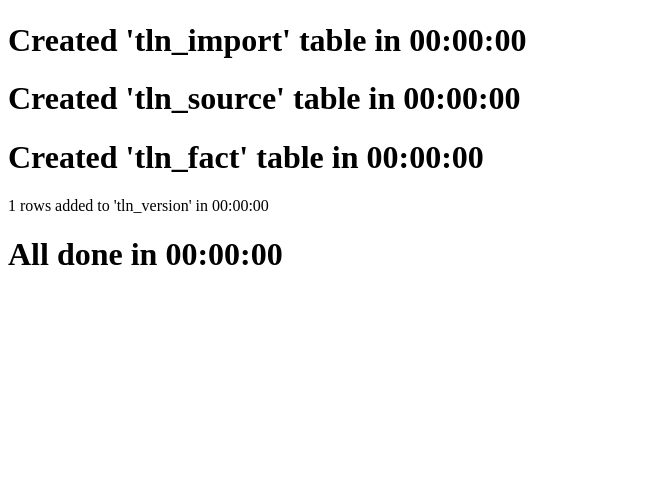
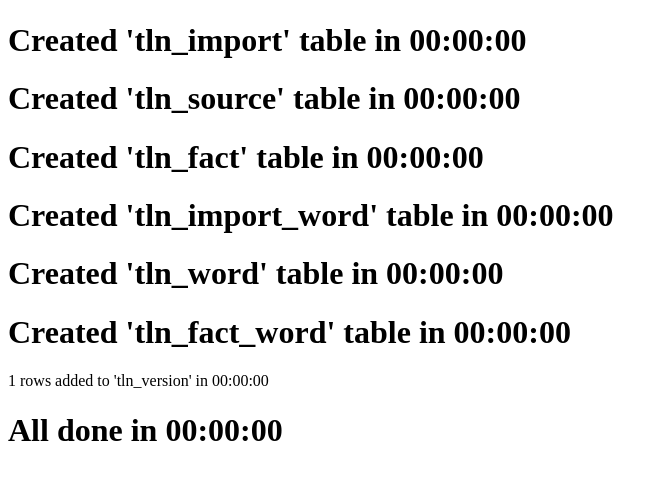
Before and after one commit to derekedw/Timeline, a PHP site: page /install.php in a window 1280 px wide. Shown: the part 299-779 px from the top of the page, without its empty margins (0-668 px from the left). Run offline with PHP 8.4, Linux system fonts and the light colour scheme; a stand-in replaces the project's code that opens the database connection; some libraries are stand-ins or nearby versions.

Commit message:
Created and tested the word extraction/transformation/load system.

```diff
--- a/TlnData.php
+++ b/TlnData.php
@@ -181,7 +181,60 @@ class TlnData {
 			return false;
 		}
 	}
-
+    function create_import_word() {
+		$starttime = time();
+		$sql = 'CREATE TABLE tln_import_word (
+			tln_import_word_id BIGINT UNSIGNED NOT NULL AUTO_INCREMENT,
+			tln_fact_id BIGINT UNSIGNED NOT NULL,
+	    	word VARCHAR(255) NOT NULL,
+	    	tln_concurrency_id BIGINT UNSIGNED NOT NULL,
+			PRIMARY KEY (tln_import_word_id),
+			UNIQUE KEY tln_import_word_uniq(tln_fact_id, word)
+		)';
+		if ($this->db->query($sql) == TRUE) {
+			$endtime = time();
+			print $this->h1('Created \'tln_import_word\' table in ' . gmdate('H:i:s', $endtime - $starttime));
+			return true;
+		} else {
+			print $this->h1('Error creating \'tln_import_word\' table: ' . $this->db->error . "<br />");
+			return false;
+		}
+	}
+	function create_word() {
+		$starttime = time();
+		$sql = 'CREATE TABLE tln_word (
+			tln_word_id BIGINT UNSIGNED NOT NULL AUTO_INCREMENT,
+	    	word VARCHAR(255) NOT NULL,
+			UNIQUE KEY tln_word_uniq(word),
+	    	PRIMARY KEY (tln_word_id)
+		)';
+		if ($this->db->query($sql) == TRUE) {
+			$endtime = time();
+			print $this->h1('Created \'tln_word\' table in ' . gmdate('H:i:s', $endtime - $starttime));
+			return true;
+		} else {
+			print $this->h1('Error creating \'tln_word\' table: ' . $this->db->error . "<br />");
+			return false;
+		}
+	}
+    function create_fact_word() {
+		$starttime = time();
+		$sql = 'CREATE TABLE tln_fact_word (
+			tln_word_id BIGINT UNSIGNED NOT NULL,
+			tln_fact_id BIGINT UNSIGNED NOT NULL,
+	    	PRIMARY KEY (tln_word_id, tln_fact_id),
+			FOREIGN KEY (tln_fact_id) REFERENCES tln_fact(tln_fact_id),
+			FOREIGN KEY (tln_word_id) REFERENCES tln_word(tln_word_id)
+		)';
+		if ($this->db->query($sql) == TRUE) {
+			$endtime = time();
+			print $this->h1('Created \'tln_fact_word\' table in ' . gmdate('H:i:s', $endtime - $starttime));
+			return true;
+		} else {
+			print $this->h1('Error creating \'tln_fact_word\' table: ' . $this->db->error . "<br />");
+			return false;
+		}
+	}
 	function fill_date() {
 		$count = 0;
 		$rows = array();
@@ -282,12 +335,78 @@ class TlnData {
     				i.tln_concurrency_id = ' . $concurrency . '
     			group by d.tln_date_id, t.tln_time_id, s.tln_source_id, substring(i.description,255), substring(i.filename,255), i.inode';
 		if (! $this->db->query($sql)) {
-			print('Error filling table: ' . $this->db->error . "\n");
+			print('Error filling \'tln_fact\' table: ' . $this->db->error . "\n");
 			return false;
 		}
 		$endtime = time();
 		print $this->db->affected_rows . ' rows added to \'tln_fact\' in ' . gmdate('H:i:s', $endtime - $starttime) . "\n";
 		return true;
+	}
+	private function fill_fact_word($concurrency) {
+		$starttime = time();
+		$sql = 'insert ignore into tln_fact_word(tln_fact_id, tln_word_id)
+				select f.tln_fact_id, w.tln_word_id
+				from tln_fact f, tln_word w, tln_import_word j
+				where f.tln_fact_id = j.tln_fact_id and w.word = j.word';
+    	if (! $this->db->query($sql)) {
+			print('Error filling \'tln_fact_word\' table [' . $this->db->errno . ']: ' . $this->db->error . "\n");
+			return false;
+		}
+		$endtime = time();
+		print $this->db->affected_rows . ' rows added to \'tln_fact_word\' in ' . gmdate('H:i:s', $endtime - $starttime) . "\n";
+		return true;
+	}
+	private function fill_word($concurrency) {
+		$starttime = time();
+		$sql = 'insert ignore into tln_word(word)
+    			select word
+    			from tln_import_word
+    			where tln_concurrency_id = ' . $concurrency;
+		if (! $this->db->query($sql)) {
+			print('Error filling \'tln_word\' table: ' . $this->db->error . "\n");
+			return false;
+		}
+		$endtime = time();
+		print $this->db->affected_rows . ' rows added to \'tln_word\' in ' . gmdate('H:i:s', $endtime - $starttime) . "\n";
+		return true;
+	}
+	private function fill_import_word($concurrency) {
+		$starttime = time();
+		$inserted = 0;
+		$sql = 'select tln_fact_id, short, description
+				from tln_fact ';
+				// where tln_concurrency_id = ' . $concurrency;
+		if ($stmt = $this->db->prepare($sql)) {
+			$stmt->execute();
+			$stmt->store_result();
+			$stmt->bind_result($id, $short, $description);
+			$words = array();
+			while ($stmt->fetch()) {
+				preg_match_all('/\w+([_.@:]\w+)*/', $short . ' ' . $description, $matches);
+				foreach ($matches[0] as $input) {
+					$words[] = '(' . implode(',', array(
+						$id,
+						$concurrency,
+						'\'' . mysqli_real_escape_string($this->db, $input) . '\'')) . ')';
+				}
+			}
+			$stmt->free_result();
+			foreach (array_chunk($words, 5000) as $chunk) {
+				$sql = 'insert ignore into tln_import_word (tln_fact_id, tln_concurrency_id, word) values ' . implode(",\n", $chunk);
+				if (! $this->db->query($sql)) {
+					print 'Error filling \'tln_import_word\' table[' . $this->db->errno . ']: ' . $this->db->error . "\n";
+					return false;
+				}
+				$inserted += $this->db->affected_rows;
+			}
+			$endtime = time();
+			print $inserted . ' rows inserted for words extracted in ' . gmdate('H:i:s', $endtime - $starttime) . "\n";
+			return true;
+		} else {
+			print 'Error extracting words from \'tln_fact\' table: ' . $this->db->error . "\n";
+			return false;
+		}
+
 	}
 	private function fill_import($concurrency, &$text) {
 		$starttime = time();
@@ -363,11 +482,25 @@ class TlnData {
 				if ($this->fill_source($job->getId())) {
 					// Insert the fact table rows
 					if ($this->fill_fact($job->getId())) {
-						// Empty the imported text
-						if ($this->empty_import($job->getId())) {
-							// COMMIT
-							if ($this->commit($job->getId())) {
-								return true;
+						// Extract and save words from the data
+						if ($this->fill_import_word($job->getId())) {
+							// Fill the canonical word list
+							if ($this->fill_word($job->getId())) {
+								// Fill the snowflake of words
+								if ($this->fill_fact_word($job->getId())) {
+									// Empty the imported text
+									if ($this->empty_import($job->getId())) {
+										// Empty the extracted words
+										if ($this->empty_import_word($job->getId())) {
+											// COMMIT
+											if ($this->commit($job->getId())) {
+												print 'All done in ' . gmdate("H:i:s", time() - $job->getId());
+												$db->close();
+												exit(0);
+											}
+										}
+									}
+								}
 							 }
 						}
 					}
@@ -390,6 +523,20 @@ class TlnData {
 		$inserted = $this->db->affected_rows;
 		$endtime = time();
 		print $inserted . ' tln_import rows deleted in ' . gmdate('H:i:s', $endtime - $starttime) . "\n";
+		return true;
+	}
+	private function empty_import_word($concurrency) {
+		$starttime = time();
+		$inserted = 0;
+		$delete = 'delete from tln_import_word
+					where tln_concurrency_id = ' . $concurrency;
+		if (! $this->db->query($delete)) {
+			print 'Error emptying \'tln_import_word\' table: ' . $this->db->error . "\n";
+			return false;
+		}
+		$inserted = $this->db->affected_rows;
+		$endtime = time();
+		print $inserted . ' tln_import_word rows deleted in ' . gmdate('H:i:s', $endtime - $starttime) . "\n";
 		return true;
 	}
 	function get_detail_view($params){
--- a/install.php
+++ b/install.php
@@ -15,17 +15,23 @@ if (Job::create($db)) {
 	$job = Job::get_new();
 	$tln = new TlnData($db);
 	if ($tln->create_date()) {
-		if ($tln->fill_date($db)) {
+		if ($tln->fill_date()) {
 			if ($tln->create_time()) {
-				if ($tln->fill_time($db)) {
+				if ($tln->fill_time()) {
 					if ($tln->create_version()) {
 						if ($tln->create_import()) {
 							if ($tln->create_source()) {
 								if ($tln->create_fact()) {
-									if ($tln->fill_version($db)) {
-										print $tln->h1('All done in ' . gmdate("H:i:s", time() - $job->getId()));
-										$db->close();
-										exit(0);
+									if ($tln->create_import_word()) {
+										if ($tln->create_word()) {
+											if ($tln->create_fact_word()) {
+												if ($tln->fill_version()) {
+													print $tln->h1('All done in ' . gmdate("H:i:s", time() - $job->getId()));
+													$db->close();
+													exit(0);
+												}
+											}
+										}
 									}
 								}
 							}
```
